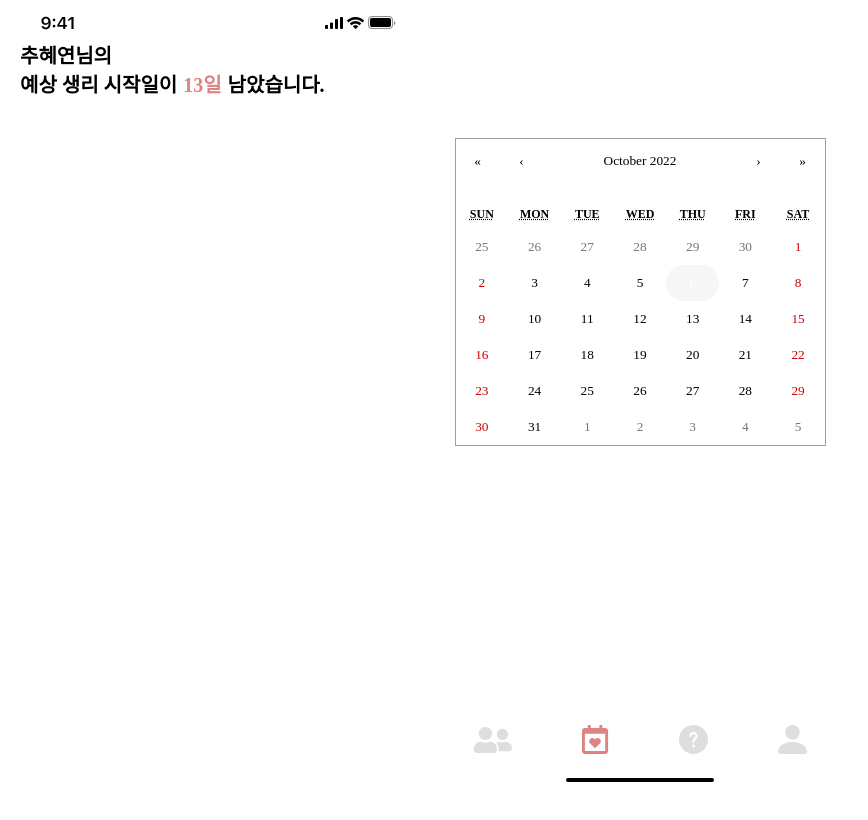
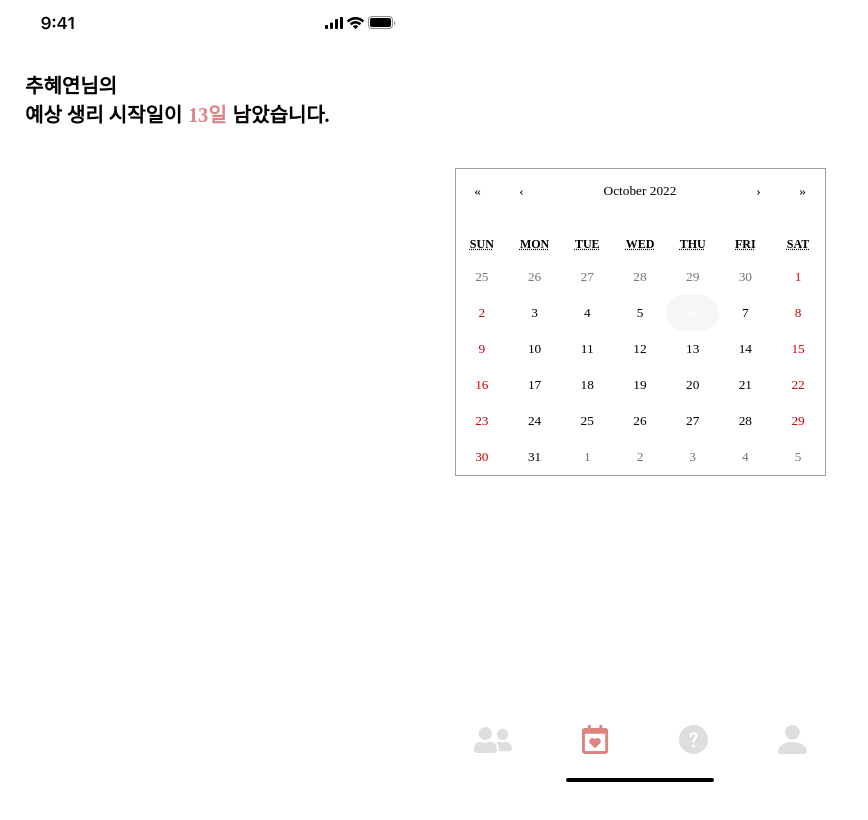
Before and after one commit to MangoBingsoo/Frontend, a React (Create React App) app: page /main in a window 1280 px wide. Shown: the top 820 px of the page, without its empty margins (0-868 px from the left). Built offline with nearby package versions, Linux system fonts and the light colour scheme.

Commit message:
🌧 :: css 수정

```diff
--- a/src/App.tsx
+++ b/src/App.tsx
@@ -27,6 +27,8 @@ function App() {
   return (
     <ThemeProvider theme={theme}>
       <BrowserRouter>
+        <StatusBar />
+
         <Routes>
           <Route path="/main" element={<MainPage />} />
           <Route path="/my" element={<MyInfoPage />} />
@@ -36,8 +38,6 @@ function App() {
           <Route path="/" element={<AuthPage />} />
         </Routes>
         {url !== "/" && <Tabbar />}
-        <HomeIndicator />
-        <StatusBar />
       </BrowserRouter>
     </ThemeProvider>
   );
--- a/src/component/common/statusBar/style.ts
+++ b/src/component/common/statusBar/style.ts
@@ -4,7 +4,7 @@ export const _StatusBarContainer = styled.div`
   width: 100%;
   z-index: 2;
   height: 44px;
-  position: absolute;
+  margin-bottom: 10px;
   position: fixed;
   top: 0;
   > img {
--- a/src/component/common/tabbar/index.tsx
+++ b/src/component/common/tabbar/index.tsx
@@ -3,6 +3,7 @@ import * as I from "../../../Asset/index";
 import { Link, useLocation } from "react-router-dom";
 import { css } from "styled-components";
 import { theme } from "../../../theme";
+import HomeIndicator from "../homeIndicator";
 
 const Tabbar: React.FC = () => {
   const { pathname } = useLocation();
@@ -45,6 +46,7 @@ const Tabbar: React.FC = () => {
             </Link>
           </S.ListElement>
         </S.TabbarList>
+        <HomeIndicator />
       </S.TabbarWrapper>
     </>
   );
--- a/src/component/main/style.ts
+++ b/src/component/main/style.ts
@@ -1,8 +1,8 @@
 import styled from "styled-components";
 
 export const TextBox = styled.div`
-  margin-top: 40px;
-  margin-left: 20px;
+  margin-top: 70px;
+  margin-left: 25px;
   font-size: 20px;
   font-weight: 700;
 `;
```
